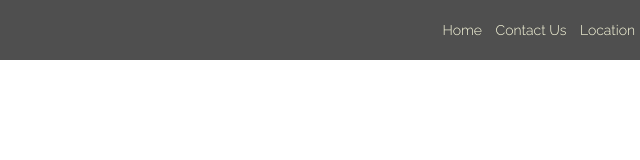
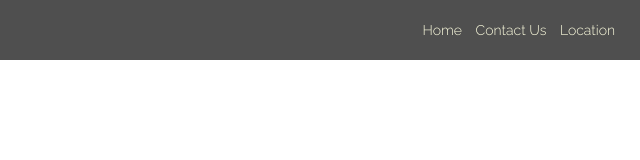
Before and after one commit to TheLearningRookie/movingStatic, a plain HTML site: page index.html in a window 1280 px wide. Shown: the full height of the page, 640-1280 px from the left. Drawn offline with Linux system fonts and the light colour scheme.

Commit message:
index.css, 0, fixed on padding issues, gitBash Windows

```diff
--- a/index.css
+++ b/index.css
@@ -13,7 +13,7 @@ body, html{
 }
 .navigationList{
    list-style-type: none;
-   padding: 0px 0px 0px 20px;
+   padding: 0px 20px;
    margin: 22px 0;
    float: right;
 }
@@ -26,7 +26,7 @@ body, html{
 a{
    text-decoration: none;
    color: #fdfddf;
-   padding: 25px 5px;
+   padding: 22px 5px;
 }
 a:hover{
    background-color: #434343;
```
Also changed, not shown: index.html (line endings or trailing spaces).
